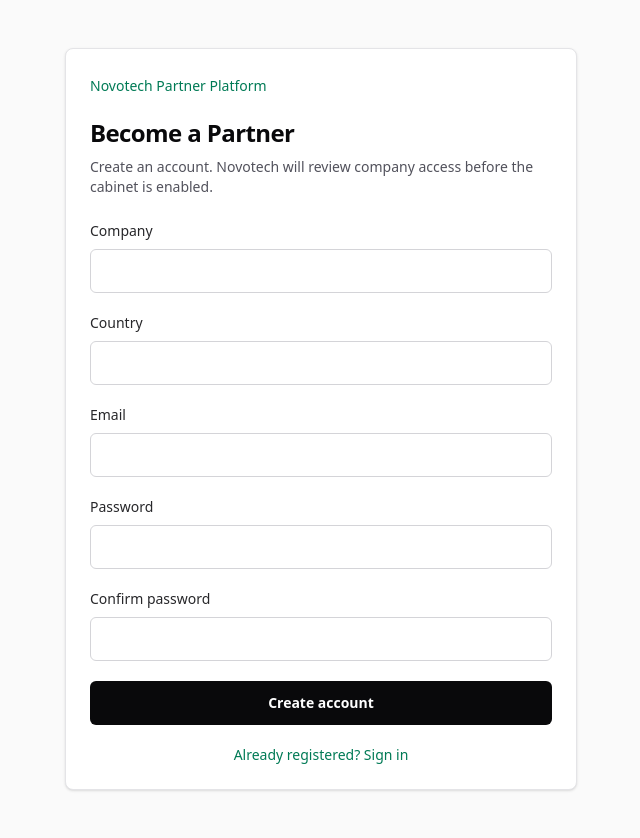
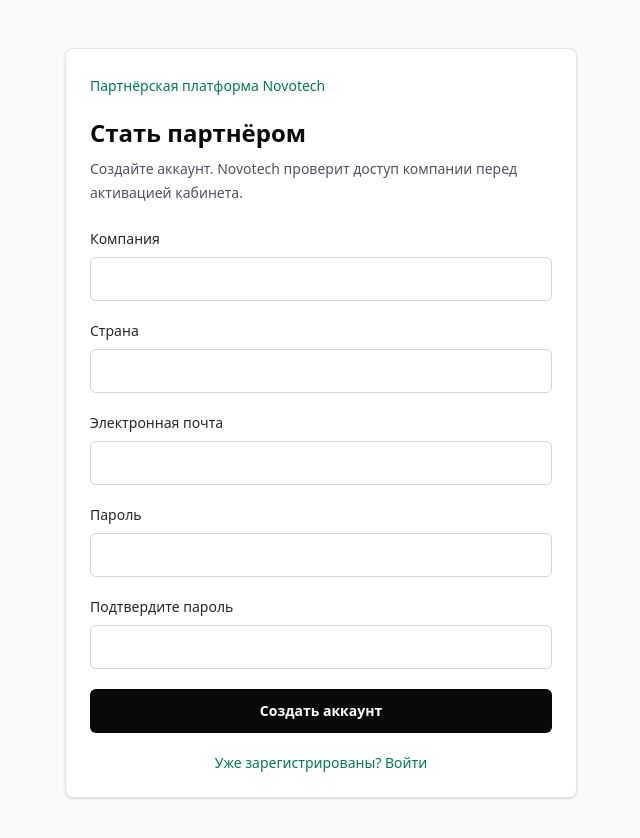
Before and after one commit to thunder-xp/vbc-b2b-portal, a Next.js app: page /auth/register in a window 1280 px wide. Shown: the top 838 px of the page, without its empty margins (319-959 px from the left). Built offline with nearby package versions, Linux system fonts and the light colour scheme.

Commit message:
feat: localize public landing and authentication

```diff
--- a/app/auth/register/page.tsx
+++ b/app/auth/register/page.tsx
@@ -1,25 +1,28 @@
-import Link from "next/link";
+"use client";
 
-import { RegisterForm } from "@/src/modules/auth/components";
+import {
+  AuthPageLoading,
+  AuthPageShell,
+  RegisterForm,
+} from "@/src/modules/auth/components";
+import { authCopy } from "@/src/modules/auth/auth-copy";
+import { usePublicLocale } from "@/src/modules/public-locale";
 
 export default function RegisterPage() {
+  const { locale, isLocaleReady } = usePublicLocale();
+
+  if (!isLocaleReady) return <AuthPageLoading />;
+
+  const copy = authCopy[locale].registration;
+
   return (
-    <main className="flex min-h-screen items-center justify-center bg-zinc-50 px-6 py-12 text-zinc-950">
-      <section className="w-full max-w-lg rounded-lg border border-zinc-200 bg-white p-6 shadow-sm">
-        <Link className="text-sm font-medium text-emerald-700" href="/">
-          Novotech Partner Platform
-        </Link>
-        <h1 className="mt-5 text-2xl font-semibold tracking-tight">
-          Become a Partner
-        </h1>
-        <p className="mt-2 text-sm text-zinc-600">
-          Create an account. Novotech will review company access before the
-          cabinet is enabled.
-        </p>
-        <div className="mt-6">
-          <RegisterForm />
-        </div>
-      </section>
-    </main>
+    <AuthPageShell
+      description={copy.description}
+      eyebrow={copy.eyebrow}
+      maxWidth="lg"
+      title={copy.title}
+    >
+      <RegisterForm locale={locale} />
+    </AuthPageShell>
   );
 }
--- a/app/auth/sign-in/page.tsx
+++ b/app/auth/sign-in/page.tsx
@@ -1,22 +1,29 @@
-import Link from "next/link";
+"use client";
 
-import { SignInForm } from "@/src/modules/auth/components";
+import {
+  AuthPageLoading,
+  AuthPageShell,
+  SignInForm,
+} from "@/src/modules/auth/components";
+import { authCopy } from "@/src/modules/auth/auth-copy";
+import { usePublicLocale } from "@/src/modules/public-locale";
 
 export default function SignInPage() {
+  const { locale, isLocaleReady } = usePublicLocale();
+
+  if (!isLocaleReady) return <AuthPageLoading />;
+
+  const copy = authCopy[locale].signIn;
+  const registrationSucceeded = new URLSearchParams(window.location.search).get("registered") === "1";
+
   return (
-    <main className="flex min-h-screen items-center justify-center bg-zinc-50 px-6 py-12 text-zinc-950">
-      <section className="w-full max-w-md rounded-lg border border-zinc-200 bg-white p-6 shadow-sm">
-        <Link className="text-sm font-medium text-emerald-700" href="/">
-          Novotech Partner Workspace
-        </Link>
-        <h1 className="mt-5 text-2xl font-semibold tracking-tight">Sign In</h1>
-        <p className="mt-2 text-sm text-zinc-600">
-          Access your company workspace, catalog, prices, and stock.
+    <AuthPageShell description={copy.description} eyebrow={copy.eyebrow} title={copy.title}>
+      {registrationSucceeded ? (
+        <p className="mb-5 rounded-md bg-emerald-50 px-3 py-2 text-sm text-emerald-800">
+          {copy.registrationSuccess}
         </p>
-        <div className="mt-6">
-          <SignInForm />
-        </div>
-      </section>
-    </main>
+      ) : null}
+      <SignInForm locale={locale} />
+    </AuthPageShell>
   );
 }
--- /dev/null
+++ b/src/modules/auth/auth-copy.ts
@@ -0,0 +1,122 @@
+import type { PublicLocale } from "@/src/modules/public-locale";
+
+type AuthCopy = {
+  signIn: {
+    eyebrow: string;
+    title: string;
+    description: string;
+    email: string;
+    password: string;
+    forgotPassword: string;
+    becomePartner: string;
+    submit: string;
+    loading: string;
+    invalidCredentials: string;
+    requiredFields: string;
+    genericError: string;
+    registrationSuccess: string;
+  };
+  registration: {
+    eyebrow: string;
+    title: string;
+    description: string;
+    company: string;
+    country: string;
+    email: string;
+    password: string;
+    confirmPassword: string;
+    submit: string;
+    loading: string;
+    alreadyRegistered: string;
+    requiredFields: string;
+    passwordMismatch: string;
+    genericError: string;
+  };
+};
+
+export const authCopy: Record<PublicLocale, AuthCopy> = {
+  ru: {
+    signIn: {
+      eyebrow: "Партнёрская платформа Novotech",
+      title: "Вход",
+      description:
+        "Войдите в кабинет компании, чтобы работать с каталогом, ценами и остатками.",
+      email: "Электронная почта",
+      password: "Пароль",
+      forgotPassword: "Забыли пароль?",
+      becomePartner: "Стать партнёром",
+      submit: "Войти",
+      loading: "Вход...",
+      invalidCredentials: "Неверная электронная почта или пароль.",
+      requiredFields: "Введите электронную почту и пароль.",
+      genericError: "Не удалось выполнить вход. Попробуйте ещё раз.",
+      registrationSuccess: "Аккаунт создан. Теперь войдите в систему.",
+    },
+    registration: {
+      eyebrow: "Партнёрская платформа Novotech",
+      title: "Стать партнёром",
+      description:
+        "Создайте аккаунт. Novotech проверит доступ компании перед активацией кабинета.",
+      company: "Компания",
+      country: "Страна",
+      email: "Электронная почта",
+      password: "Пароль",
+      confirmPassword: "Подтвердите пароль",
+      submit: "Создать аккаунт",
+      loading: "Создание аккаунта...",
+      alreadyRegistered: "Уже зарегистрированы? Войти",
+      requiredFields: "Заполните все поля.",
+      passwordMismatch: "Пароли не совпадают.",
+      genericError: "Не удалось создать аккаунт. Попробуйте ещё раз.",
+    },
+  },
+  ro: {
+    signIn: {
+      eyebrow: "Platforma Partenerilor Novotech",
+      title: "Autentificare",
+      description:
+        "Autentificați-vă în cabinetul companiei pentru a lucra cu catalogul, prețurile și stocurile.",
+      email: "Adresa de e-mail",
+      password: "Parolă",
+      forgotPassword: "Ați uitat parola?",
+      becomePartner: "Devino partener",
+      submit: "Autentificare",
+      loading: "Se autentifică...",
+      invalidCredentials: "Adresa de e-mail sau parola este incorectă.",
+      requiredFields: "Introduceți adresa de e-mail și parola.",
+      genericError: "Autentificarea nu a reușit. Încercați din nou.",
+      registrationSuccess: "Contul a fost creat. Acum vă puteți autentifica.",
+    },
+    registration: {
+      eyebrow: "Platforma Partenerilor Novotech",
+      title: "Devino partener",
+      description:
+        "Creați un cont. Novotech va verifica accesul companiei înainte de activarea cabinetului.",
+      company: "Companie",
+      country: "Țară",
+      email: "Adresa de e-mail",
+      password: "Parolă",
+      confirmPassword: "Confirmați parola",
+      submit: "Creați contul",
+      loading: "Se creează contul...",
+      alreadyRegistered: "Aveți deja un cont? Autentificare",
+      requiredFields: "Completați toate câmpurile.",
+      passwordMismatch: "Parolele nu coincid.",
+      genericError: "Contul nu a putut fi creat. Încercați din nou.",
+    },
+  },
+};
+
+export function localizeSignInError(locale: PublicLocale, error: string | null) {
+  if (!error) return null;
+  if (error === "Email or password is incorrect.") return authCopy[locale].signIn.invalidCredentials;
+  if (error === "Enter your email and password.") return authCopy[locale].signIn.requiredFields;
+  return authCopy[locale].signIn.genericError;
+}
+
+export function localizeRegistrationError(locale: PublicLocale, error: string | null) {
+  if (!error) return null;
+  if (error === "Complete all fields.") return authCopy[locale].registration.requiredFields;
+  if (error === "Passwords do not match.") return authCopy[locale].registration.passwordMismatch;
+  return authCopy[locale].registration.genericError;
+}
--- /dev/null
+++ b/src/modules/auth/components/AuthPageShell.tsx
@@ -0,0 +1,39 @@
+import Link from "next/link";
+import type { ReactNode } from "react";
+
+type AuthPageShellProps = {
+  children: ReactNode;
+  description: string;
+  eyebrow: string;
+  maxWidth?: "md" | "lg";
+  title: string;
+};
+
+export function AuthPageShell({
+  children,
+  description,
+  eyebrow,
+  maxWidth = "md",
+  title,
+}: AuthPageShellProps) {
+  return (
+    <main className="flex min-h-screen items-center justify-center bg-zinc-50 px-6 py-12 text-zinc-950">
+      <section className={`w-full rounded-lg border border-zinc-200 bg-white p-6 shadow-sm ${maxWidth === "lg" ? "max-w-lg" : "max-w-md"}`}>
+        <Link className="text-sm font-medium text-emerald-700" href="/">
+          {eyebrow}
+        </Link>
+        <h1 className="mt-5 text-2xl font-semibold">{title}</h1>
+        <p className="mt-2 text-sm leading-6 text-zinc-600">{description}</p>
+        <div className="mt-6">{children}</div>
+      </section>
+    </main>
+  );
+}
+
+export function AuthPageLoading() {
+  return (
+    <main aria-busy="true" className="flex min-h-screen items-center justify-center bg-zinc-50 px-6 py-12">
+      <div aria-hidden="true" className="h-80 w-full max-w-md animate-pulse rounded-lg border border-zinc-200 bg-white" />
+    </main>
+  );
+}
--- a/src/modules/auth/components/RegisterForm.tsx
+++ b/src/modules/auth/components/RegisterForm.tsx
@@ -3,38 +3,43 @@
 import Link from "next/link";
 import { useActionState } from "react";
 
+import type { PublicLocale } from "@/src/modules/public-locale";
+
 import { registerAction } from "../actions/auth.actions";
+import { authCopy, localizeRegistrationError } from "../auth-copy";
 
-export function RegisterForm() {
+export function RegisterForm({ locale }: { locale: PublicLocale }) {
   const [state, formAction, isPending] = useActionState(registerAction, {
     error: null,
   });
+  const copy = authCopy[locale].registration;
+  const errorMessage = localizeRegistrationError(locale, state.error);
 
   return (
     <form action={formAction} className="grid gap-5">
       <label className="grid gap-2 text-sm font-medium text-zinc-800">
-        Company
+        {copy.company}
         <input className="h-11 rounded-md border border-zinc-300 px-3 text-sm outline-none focus:border-emerald-700" name="company" required />
       </label>
       <label className="grid gap-2 text-sm font-medium text-zinc-800">
-        Country
+        {copy.country}
         <input className="h-11 rounded-md border border-zinc-300 px-3 text-sm outline-none focus:border-emerald-700" name="country" required />
       </label>
       <label className="grid gap-2 text-sm font-medium text-zinc-800">
-        Email
+        {copy.email}
         <input autoComplete="email" className="h-11 rounded-md border border-zinc-300 px-3 text-sm outline-none focus:border-emerald-700" name="email" required type="email" />
       </label>
       <label className="grid gap-2 text-sm font-medium text-zinc-800">
-        Password
+        {copy.password}
         <input autoComplete="new-password" className="h-11 rounded-md border border-zinc-300 px-3 text-sm outline-none focus:border-emerald-700" name="password" required type="password" />
       </label>
       <label className="grid gap-2 text-sm font-medium text-zinc-800">
-        Confirm password
+        {copy.confirmPassword}
         <input autoComplete="new-password" className="h-11 rounded-md border border-zinc-300 px-3 text-sm outline-none focus:border-emerald-700" name="confirmPassword" required type="password" />
       </label>
-      {state.error ? (
+      {errorMessage ? (
         <p className="rounded-md bg-red-50 px-3 py-2 text-sm text-red-800">
-          {state.error}
+          {errorMessage}
         </p>
       ) : null}
       <button
@@ -42,10 +47,10 @@ export function RegisterForm() {
         disabled={isPending}
         type="submit"
       >
-        {isPending ? "Creating account..." : "Create account"}
+        {isPending ? copy.loading : copy.submit}
       </button>
       <Link className="text-center text-sm font-medium text-emerald-700" href="/auth/sign-in">
-        Already registered? Sign in
+        {copy.alreadyRegistered}
       </Link>
     </form>
   );
--- a/src/modules/auth/components/SignInForm.tsx
+++ b/src/modules/auth/components/SignInForm.tsx
@@ -3,17 +3,22 @@
 import Link from "next/link";
 import { useActionState } from "react";
 
+import type { PublicLocale } from "@/src/modules/public-locale";
+
 import { signInAction } from "../actions/auth.actions";
+import { authCopy, localizeSignInError } from "../auth-copy";
 
-export function SignInForm() {
+export function SignInForm({ locale }: { locale: PublicLocale }) {
   const [state, formAction, isPending] = useActionState(signInAction, {
     error: null,
   });
+  const copy = authCopy[locale].signIn;
+  const errorMessage = localizeSignInError(locale, state.error);
 
   return (
     <form action={formAction} className="grid gap-5">
       <label className="grid gap-2 text-sm font-medium text-zinc-800">
-        Email
+        {copy.email}
         <input
           autoComplete="email"
           className="h-11 rounded-md border border-zinc-300 px-3 text-sm outline-none focus:border-emerald-700"
@@ -23,7 +28,7 @@ export function SignInForm() {
         />
       </label>
       <label className="grid gap-2 text-sm font-medium text-zinc-800">
-        Password
+        {copy.password}
         <input
           autoComplete="current-password"
           className="h-11 rounded-md border border-zinc-300 px-3 text-sm outline-none focus:border-emerald-700"
@@ -33,14 +38,14 @@ export function SignInForm() {
         />
       </label>
       <div className="flex items-center justify-between text-sm">
-        <span className="text-zinc-500">Forgot password?</span>
+        <span className="text-zinc-500">{copy.forgotPassword}</span>
         <Link className="font-medium text-emerald-700" href="/auth/register">
-          Become a Partner
+          {copy.becomePartner}
         </Link>
       </div>
-      {state.error ? (
+      {errorMessage ? (
         <p className="rounded-md bg-red-50 px-3 py-2 text-sm text-red-800">
-          {state.error}
+          {errorMessage}
         </p>
       ) : null}
       <button
@@ -48,7 +53,7 @@ export function SignInForm() {
         disabled={isPending}
         type="submit"
       >
-        {isPending ? "Signing in..." : "Sign In"}
+        {isPending ? copy.loading : copy.submit}
       </button>
     </form>
   );
--- a/src/modules/auth/components/index.ts
+++ b/src/modules/auth/components/index.ts
@@ -1,2 +1,3 @@
+export { AuthPageLoading, AuthPageShell } from "./AuthPageShell";
 export { RegisterForm } from "./RegisterForm";
 export { SignInForm } from "./SignInForm";
--- a/src/modules/landing/LandingPage.tsx
+++ b/src/modules/landing/LandingPage.tsx
@@ -24,10 +24,11 @@ import {
 import Link from "next/link";
 import { useEffect, useRef, useState } from "react";
 
-import { landingCopy, type LandingLocale } from "./landing-copy";
+import { type PublicLocale, usePublicLocale } from "@/src/modules/public-locale";
 
-const LOCALE_STORAGE_KEY = "novotech-landing-locale";
-const locales: LandingLocale[] = ["ru", "ro"];
+import { landingCopy } from "./landing-copy";
+
+const locales: PublicLocale[] = ["ru", "ro"];
 
 const featureIcons = [
   PackageSearch,
@@ -41,25 +42,12 @@ const featureIcons = [
 const trustIcons = [ShieldCheck, BadgeDollarSign, RefreshCw, Headphones];
 const capabilityIcons = [Camera, KeyRound, BellRing, Network, Phone, PanelsTopLeft];
 
-function isLandingLocale(value: string | null): value is LandingLocale {
-  return value === "ru" || value === "ro";
-}
-
 export function LandingPage() {
-  const [locale, setLocale] = useState<LandingLocale>("ru");
+  const { locale, setLocale } = usePublicLocale();
   const [languageOpen, setLanguageOpen] = useState(false);
   const languageMenuRef = useRef<HTMLDivElement>(null);
   const languageTriggerRef = useRef<HTMLButtonElement>(null);
   const copy = landingCopy[locale];
-
-  useEffect(() => {
-    const storedLocale = window.localStorage.getItem(LOCALE_STORAGE_KEY);
-
-    if (isLandingLocale(storedLocale)) {
-      setLocale(storedLocale);
-      document.documentElement.lang = storedLocale;
-    }
-  }, []);
 
   useEffect(() => {
     if (!languageOpen) {
@@ -87,11 +75,9 @@ export function LandingPage() {
     };
   }, [languageOpen]);
 
-  const selectLocale = (nextLocale: LandingLocale) => {
+  const selectLocale = (nextLocale: PublicLocale) => {
     setLocale(nextLocale);
     setLanguageOpen(false);
-    window.localStorage.setItem(LOCALE_STORAGE_KEY, nextLocale);
-    document.documentElement.lang = nextLocale;
   };
 
   return (
--- a/src/modules/landing/landing-copy.ts
+++ b/src/modules/landing/landing-copy.ts
@@ -1,10 +1,10 @@
-export type LandingLocale = "ru" | "ro";
+import type { PublicLocale } from "@/src/modules/public-locale";
 
 type LandingCopy = {
   navigation: Array<{ href: string; label: string }>;
   language: {
     label: string;
-    options: Record<LandingLocale, string>;
+    options: Record<PublicLocale, string>;
   };
   signIn: string;
   hero: {
@@ -24,7 +24,7 @@ type LandingCopy = {
   capabilities: string[];
 };
 
-export const landingCopy: Record<LandingLocale, LandingCopy> = {
+export const landingCopy: Record<PublicLocale, LandingCopy> = {
   ru: {
     navigation: [
       { href: "#platform", label: "Платформа" },
--- /dev/null
+++ b/src/modules/public-locale/index.ts
@@ -0,0 +1,8 @@
+export {
+  DEFAULT_PUBLIC_LOCALE,
+  PUBLIC_LOCALE_STORAGE_KEY,
+  isPublicLocale,
+  readPublicLocale,
+  type PublicLocale,
+} from "./public-locale";
+export { usePublicLocale } from "./use-public-locale";
--- /dev/null
+++ b/src/modules/public-locale/public-locale.ts
@@ -0,0 +1,13 @@
+export type PublicLocale = "ru" | "ro";
+
+export const DEFAULT_PUBLIC_LOCALE: PublicLocale = "ru";
+export const PUBLIC_LOCALE_STORAGE_KEY = "novotech-landing-locale";
+
+export function isPublicLocale(value: string | null): value is PublicLocale {
+  return value === "ru" || value === "ro";
+}
+
+export function readPublicLocale(storage: Pick<Storage, "getItem">): PublicLocale {
+  const storedLocale = storage.getItem(PUBLIC_LOCALE_STORAGE_KEY);
+  return isPublicLocale(storedLocale) ? storedLocale : DEFAULT_PUBLIC_LOCALE;
+}
--- /dev/null
+++ b/src/modules/public-locale/use-public-locale.ts
@@ -0,0 +1,30 @@
+"use client";
+
+import { useCallback, useEffect, useState } from "react";
+
+import {
+  DEFAULT_PUBLIC_LOCALE,
+  PUBLIC_LOCALE_STORAGE_KEY,
+  readPublicLocale,
+  type PublicLocale,
+} from "./public-locale";
+
+export function usePublicLocale() {
+  const [locale, setLocaleState] = useState<PublicLocale>(DEFAULT_PUBLIC_LOCALE);
+  const [isLocaleReady, setIsLocaleReady] = useState(false);
+
+  useEffect(() => {
+    const storedLocale = readPublicLocale(window.localStorage);
+    setLocaleState(storedLocale);
+    document.documentElement.lang = storedLocale;
+    setIsLocaleReady(true);
+  }, []);
+
+  const setLocale = useCallback((nextLocale: PublicLocale) => {
+    setLocaleState(nextLocale);
+    window.localStorage.setItem(PUBLIC_LOCALE_STORAGE_KEY, nextLocale);
+    document.documentElement.lang = nextLocale;
+  }, []);
+
+  return { locale, setLocale, isLocaleReady };
+}
```
Also changed, not shown: 2 other files (tests, documents, lock files or other folders).
